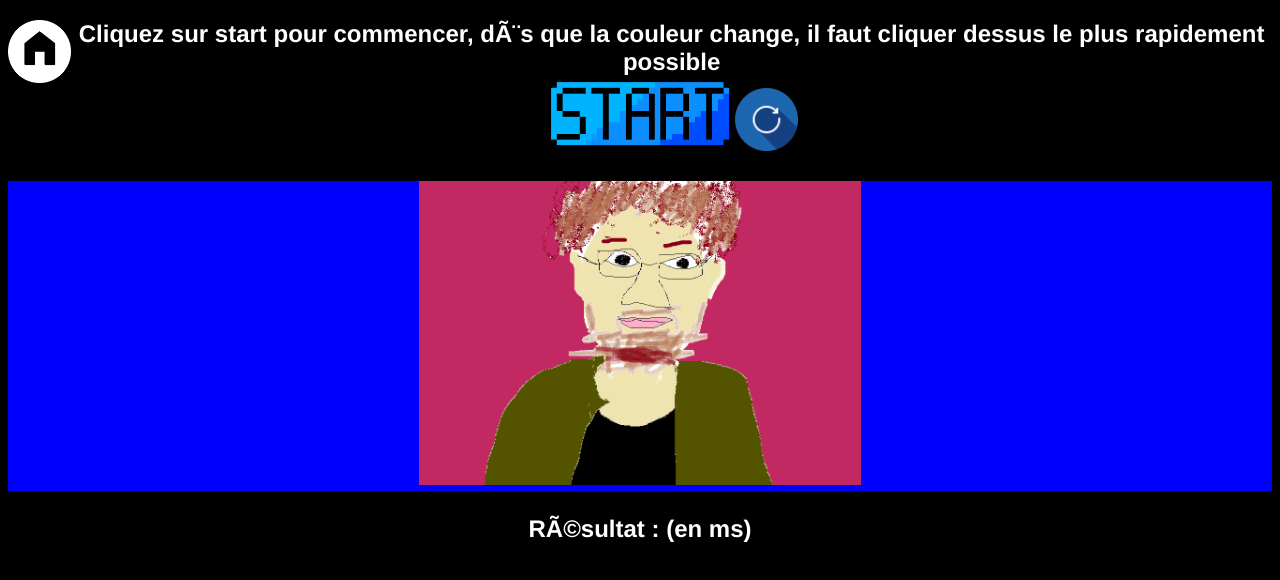
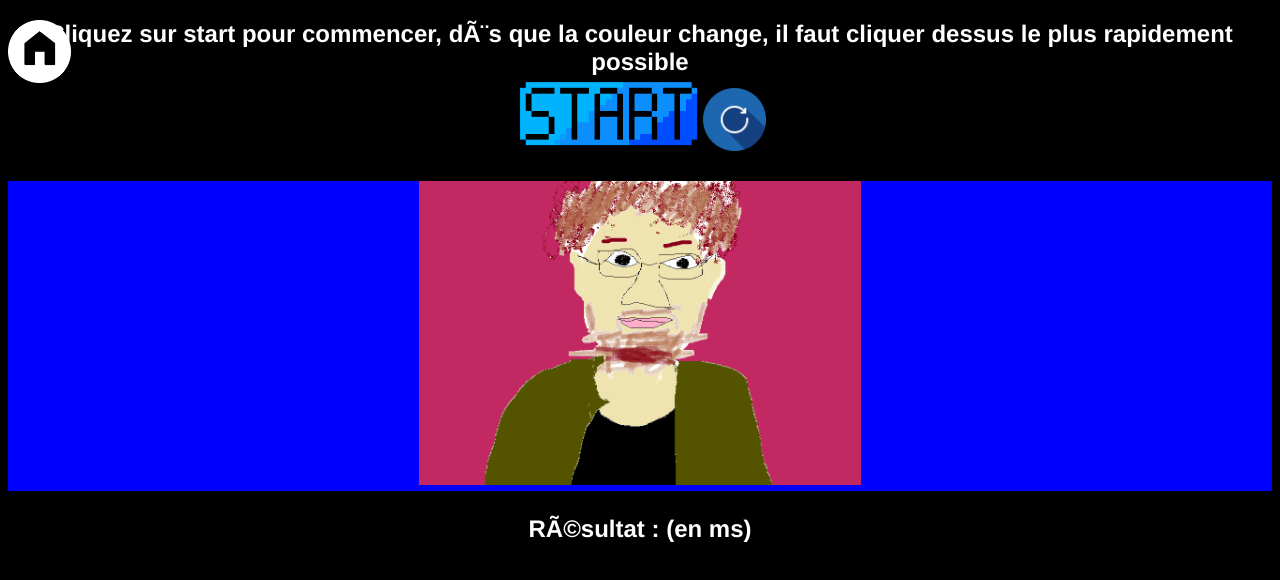
Before and after one commit to Flynevsky/skills, a plain HTML site: page reactivite.html in a window 1280 px wide. Drawn offline with Linux system fonts and the light colour scheme.

Commit message:
Update 1.2.3
Better design

```diff
--- a/style.css
+++ b/style.css
@@ -4,13 +4,15 @@ body
 	font-family: helvetica;
 	color: #ffffff;
 	text-align: center;
+	position: relative;
 
 }
 #home
 {
-	float: left;
+	left:0px;
     width: 5%;
     height: auto;
+	position: absolute;
 }
 #bouton_start
 {
```
